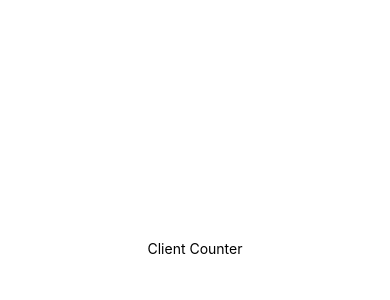
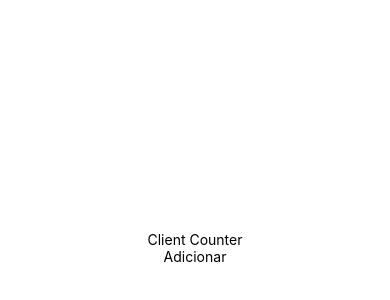
Before and after one commit to LuizGustavoDiniz/Projeto-Contador-de-Clientes, a React Native app: screen / in a window 390 px wide. Shown: the part 174-474 px from the top of the page. Built offline with nearby package versions, Linux system fonts and the light colour scheme.

Commit message:
modificacao no botao de adcionar pessoas

```diff
--- a/App.js
+++ b/App.js
@@ -8,7 +8,7 @@ const App = () => {
 
       <View>
           <TouchableOpacity>
-            <Text></Text>
+            <Text>Adicionar</Text>
           </TouchableOpacity>
       </View>
     </View>
```
